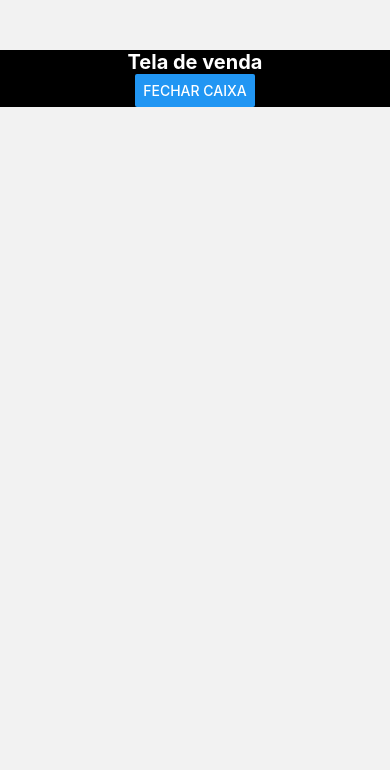
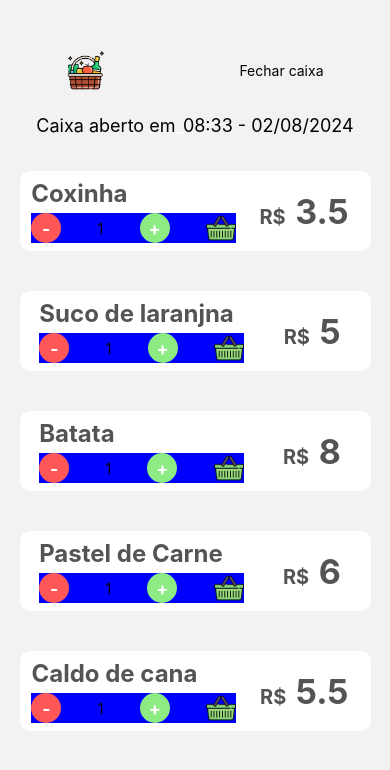
Before and after one commit to Lim4S2/LucraMais--App, a React Native app: screen /Venda in a window 390 px wide. Shown: the top 770 px of the page. Built offline with nearby package versions, Linux system fonts and the light colour scheme.

Commit message:
Tela de Vendas

```diff
--- a/src/pages/estoque/index.js
+++ b/src/pages/estoque/index.js
@@ -122,7 +122,8 @@ export default function Estoque({navigation}) {
                 }
             }/>
             </View>
-            <FlatList>
+
+            {/*<FlatList>
                 <View style={styles.buttons}>
                     <TouchableOpacity style={{...styles.buttonCadPro, backgroundColor: "gray"}}
                         onPress={() =>navigation.navigate("AtualizarProd")}>
@@ -134,7 +135,7 @@ export default function Estoque({navigation}) {
                         <Text style={{...styles.textCadProd}}>🗑</Text>
                     </TouchableOpacity>
                 </View>
-            </FlatList>
+        </FlatList>*/}
         </View>
     )
 }
--- a/src/pages/venda/index.js
+++ b/src/pages/venda/index.js
@@ -1,13 +1,109 @@
 import React from "react"
-import {View, Text, Button} from "react-native"
+import {View, Text, FlatList, TouchableOpacity, Image} from "react-native"
 import styles from "./style"
+import stylesList from "./stylesList.js"
 
 export default function Venda({navigation}) {
+
+    const DATA = [
+        {
+            tittle: "Coxinha",
+            descricao: "Coxinha de frango com catupiry",
+            quantidade: 20,
+            categoria: "Salgado assado",
+            preco: 3.50
+        },
+        {
+            tittle: "Suco de laranjna",
+            descricao: "Suco de laranja natural - 500ml",
+            quantidade: 5,
+            categoria: "Babida",
+            preco: 5.00
+        },
+        {
+            tittle: "Batata",
+            descricao: "Batata sem produtos químicos",
+            quantidade: 1,
+            categoria: "Legume",
+            preco: 8.00
+
+        },
+        {
+            tittle: "Pastel de Carne",
+            descricao: "",
+            quantidade: 0,
+            categoria: "Pastel salgado",
+            preco: 6.00
+        },
+        {
+            tittle: "Caldo de cana",
+            descricao: "Sabor abacaxi ou limão - 400ml",
+            quantidade: 10,
+            categoria: "Bebida",
+            preco: 5.50
+        }
+
+    ]
+
     return(
-        <View style={styles.container}>
-            <Text style={styles.text}>Tela de venda</Text>
+        <View>
+            <View style={styles.container}>
+                <Image source={require("../../images/iconCesta.png")}
+                    style={{width: 40, height: 40}}
+                />
 
-            <Button title="Fechar caixa" onPress={() => navigation.navigate("Fechamento")}/>
+                <TouchableOpacity onPress={() => navigation.navigate("Fechamento")}>
+                    <Text>Fechar caixa</Text>
+                </TouchableOpacity>
+            </View>
+
+            <View style={{alignItems: "center", marginBottom: 20, marginTop: 15}}>
+                <Text style={styles.text}>Caixa aberto em
+                    <Text style={{color: "white"}}>_</Text>
+                    <Text>08:33 - 02/08/2024</Text>
+                </Text>
+            </View>
+
+            <View>
+                <FlatList
+                    data={DATA}
+                    contentContainerStyle={{paddingTop: 15, paddingBottom: 20}}
+                    renderItem={({item}) => {
+                        return(
+                            <View>
+                            <View style={stylesList.produto}>
+                                <View style={stylesList.viewTittle}>
+                                <Text style={stylesList.titulo}>{item.tittle}</Text>
+                                    <View style={stylesList.viewAddCar}>
+                                        <TouchableOpacity style={stylesList.btnMenos}>
+                                            <Text style={{color: "white", fontSize: 18, fontWeight: "bold"}}>-</Text>
+                                        </TouchableOpacity>
+
+                                        <Text>1</Text>
+
+                                        <TouchableOpacity style={{...stylesList.btnMenos, backgroundColor: "#8DEB84"}}>
+                                            <Text style={{color: "white", fontSize: 18, fontWeight: "bold"}}>+</Text>
+                                        </TouchableOpacity>
+
+                                        <TouchableOpacity>
+                                            <Image source={require("../../images/cesta.png")}
+                                                style={{width: 30, height: 30}}/>
+                                        </TouchableOpacity>
+                                    </View>
+                                </View>
+
+                                    <View style={stylesList.viewValor}>
+                                        <Text style={stylesList.sifrao}>R$
+                                            <Text style={{color: "white"}}>_</Text>
+                                            <Text style={{...stylesList.sifrao, fontSize: 34}}>{item.preco}</Text>
+                                        </Text>
+                                    </View>
+                            </View>
+                        </View>
+                        )
+                    }}
+                />
+            </View>
         </View>
     )
 }
--- a/src/pages/venda/style.js
+++ b/src/pages/venda/style.js
@@ -2,15 +2,16 @@ import { StyleSheet } from "react-native"
 
 const styles = StyleSheet.create({
     container: {
+        flexDirection: "row",
+        justifyContent: "space-around",
         marginTop: 50,
-        backgroundColor: "black",
-        justifyContent: "center",
-        alignItems: 'center'
+        alignItems: 'center',
+        marginBottom: 10
     },
     text: {
-        fontSize: 20,
-        fontWeight: 'bold',
-        color: 'white'
+        fontSize: 18,
+        fontWeight: 'semibold',
+        //color: 'white'
     }
 })
 
--- /dev/null
+++ b/src/pages/venda/stylesList.js
@@ -0,0 +1,53 @@
+import { StyleSheet } from "react-native"
+
+const stylesList = StyleSheet.create({
+
+    produto: {
+        flexDirection: "row",
+        alignItems: "center",
+        justifyContent: "space-around",
+        width: "90%",
+        height: 80,
+        borderRadius: 10,
+        backgroundColor: "white",
+        marginLeft: "5%",
+        marginBottom: 40,
+        elevation: 15,
+        paddingRight: 10
+    },
+    viewTittle: {
+        width: "60%"
+    },
+    viewAddCar: {
+        backgroundColor: "blue",
+        flexDirection: "row",
+        justifyContent: "space-between",
+        alignItems: "center"
+    },
+    viewValor: {
+        height: "100%",
+        justifyContent: "center",
+    },
+    titulo: {
+        fontSize: 24,
+        fontWeight: "bold",
+        color: "#545454",
+        paddingBottom: 5
+    },
+    sifrao: {
+        fontSize: 20,
+        fontWeight: "bold",
+        color: "#545454"
+    },
+    btnMenos: {
+        justifyContent: "center",
+        alignItems: "center",
+        backgroundColor: "#FF5757",
+        borderRadius: 50,
+        width: 30,
+        height: 30
+    }
+
+})
+
+export default stylesList
```
Also changed, not shown: src/images/cesta.png (added), src/images/iconCesta.png (added).
